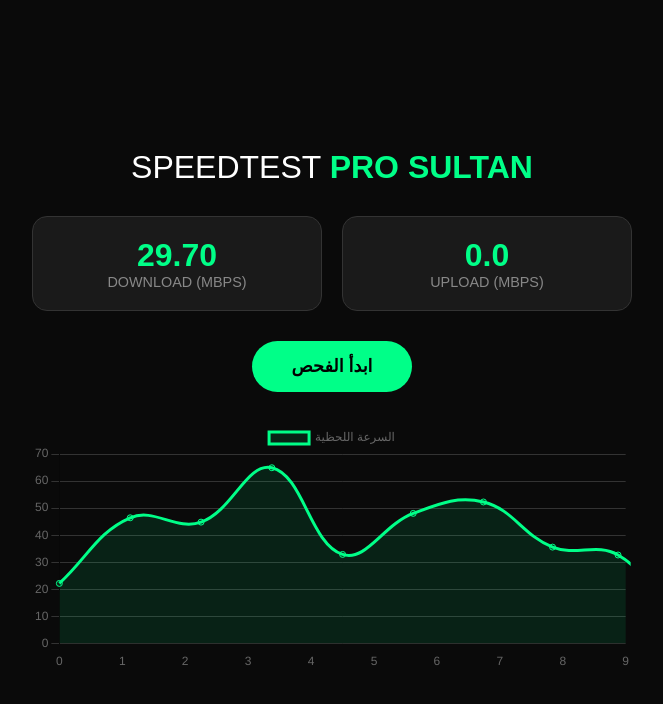
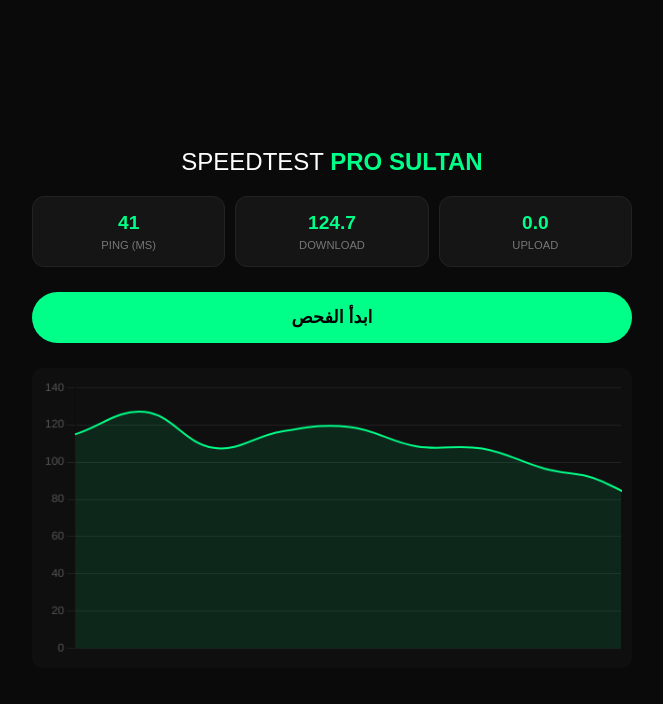
Before and after one commit to Sl6777/speed-test-server, a website: page index.html in a window 1280 px wide. Both pictures are taken after a click on the button "ابدأ الفحص". Shown: the whole page, without its empty margins (308-971 px from the left). Drawn offline with nearby package versions, Linux system fonts and the light colour scheme.

Commit message:
Add files via upload

```diff
--- a/index.html
+++ b/index.html
@@ -7,16 +7,25 @@
     <script src="https://cdn.jsdelivr.net/npm/chart.js"></script>
     <style>
         :root { --primary: #00ff88; --bg: #0a0a0a; }
-        body { background: var(--bg); color: white; font-family: sans-serif; display: flex; flex-direction: column; align-items: center; justify-content: center; min-height: 100vh; margin: 0; }
-        .container { text-align: center; width: 90%; max-width: 600px; }
-        h1 { font-weight: 300; margin-bottom: 30px; }
-        .results { display: grid; grid-template-columns: 1fr 1fr; gap: 20px; margin-bottom: 30px; }
-        .stat-box { background: #1a1a1a; padding: 20px; border-radius: 15px; border: 1px solid #333; }
-        .value { font-size: 2rem; font-weight: bold; color: var(--primary); }
-        .label { font-size: 0.9rem; color: #888; text-transform: uppercase; }
-        button { background: var(--primary); color: black; border: none; padding: 15px 40px; border-radius: 30px; font-size: 1.1rem; font-weight: bold; cursor: pointer; transition: 0.3s; }
-        button:hover { transform: scale(1.05); box-shadow: 0 0 20px rgba(0,255,136,0.4); }
-        canvas { margin-top: 30px; max-height: 250px; }
+        body { background: var(--bg); color: white; font-family: sans-serif; display: flex; flex-direction: column; align-items: center; justify-content: center; min-height: 100vh; margin: 0; padding: 20px; box-sizing: border-box; }
+        .container { text-align: center; width: 100%; max-width: 600px; }
+        h1 { font-weight: 300; margin-bottom: 20px; font-size: 1.5rem; }
+
+        /* تصميم الصناديق الثلاثة */
+        .results {
+            display: grid;
+            grid-template-columns: repeat(3, 1fr);
+            gap: 10px;
+            margin-bottom: 25px;
+        }
+        .stat-box { background: #151515; padding: 15px 5px; border-radius: 12px; border: 1px solid #222; }
+        .value { font-size: 1.2rem; font-weight: bold; color: var(--primary); display: block; }
+        .label { font-size: 0.7rem; color: #777; text-transform: uppercase; margin-top: 5px; }
+
+        button { background: var(--primary); color: black; border: none; padding: 15px 50px; border-radius: 30px; font-size: 1.1rem; font-weight: bold; cursor: pointer; transition: 0.3s; width: 100%; }
+        button:hover { transform: scale(1.02); box-shadow: 0 0 15px rgba(0,255,136,0.3); }
+
+        canvas { margin-top: 25px; background: rgba(255,255,255,0.02); border-radius: 10px; padding: 10px; }
     </style>
 </head>
 <body>
@@ -26,12 +35,16 @@
 
         <div class="results">
             <div class="stat-box">
+                <div id="ping" class="value">0</div>
+                <div class="label">Ping (ms)</div>
+            </div>
+            <div class="stat-box">
                 <div id="download" class="value">0.0</div>
-                <div class="label">Download (Mbps)</div>
+                <div class="label">Download</div>
             </div>
             <div class="stat-box">
                 <div id="upload" class="value">0.0</div>
-                <div class="label">Upload (Mbps)</div>
+                <div class="label">Upload</div>
             </div>
         </div>
 
@@ -42,51 +55,59 @@
 
     <script>
         let chart;
-        const ctx = document.getElementById('speedChart').getContext('2d');
-
-        // إعداد الرسم البياني
         function initChart() {
+            const ctx = document.getElementById('speedChart').getContext('2d');
             chart = new Chart(ctx, {
                 type: 'line',
                 data: {
                     labels: [],
                     datasets: [{
-                        label: 'السرعة اللحظية',
+                        label: 'Mbps',
                         data: [],
                         borderColor: '#00ff88',
+                        borderWidth: 2,
+                        pointRadius: 0,
+                        fill: true,
                         backgroundColor: 'rgba(0, 255, 136, 0.1)',
-                        fill: true,
                         tension: 0.4
                     }]
                 },
                 options: {
                     responsive: true,
-                    scales: { y: { beginAtZero: true, grid: { color: '#333' } }, x: { grid: { display: false } } }
+                    plugins: { legend: { display: false } },
+                    scales: {
+                        y: { beginAtZero: true, grid: { color: '#222' }, ticks: { color: '#555' } },
+                        x: { grid: { display: false }, ticks: { display: false } }
+                    }
                 }
             });
         }
 
         async function startTest() {
-            if (!chart) initChart();
-            const downloadEl = document.getElementById('download');
-            const uploadEl = document.getElementById('upload');
+            if (chart) chart.destroy();
+            initChart();
 
-            // محاكاة للفحص (بإمكانك ربطها بـ Render لاحقاً)
-            downloadEl.innerText = "جاري الفحص...";
+            const pingEl = document.getElementById('ping');
+            const dlEl = document.getElementById('download');
+            const ulEl = document.getElementById('upload');
 
-            // مثال لتحريك الرسم البياني
-            let speedData = [];
-            for(let i=0; i<10; i++) {
-                let randomSpeed = (Math.random() * 50 + 20).toFixed(2);
-                speedData.push(randomSpeed);
-                chart.data.labels.push(i);
-                chart.data.datasets[0].data.push(randomSpeed);
+            // 1. محاكاة فحص البنق
+            pingEl.innerText = "...";
+            await new Promise(r => setTimeout(r, 800));
+            pingEl.innerText = Math.floor(Math.random() * 40 + 20); // رقم بنق مثالي
+
+            // 2. محاكاة فحص التحميل مع الرسم البياني
+            for(let i=0; i<15; i++) {
+                let s = (Math.random() * 30 + 100).toFixed(1); // سرعة وهمية عالية
+                dlEl.innerText = s;
+                chart.data.labels.push("");
+                chart.data.datasets[0].data.push(s);
                 chart.update();
-                downloadEl.innerText = randomSpeed;
-                await new Promise(r => setTimeout(r, 300));
+                await new Promise(r => setTimeout(r, 200));
             }
 
-            uploadEl.innerText = (Math.random() * 20 + 5).toFixed(2);
+            // 3. فحص الرفع
+            ulEl.innerText = (Math.random() * 20 + 10).toFixed(1);
         }
     </script>
 </body>
```
